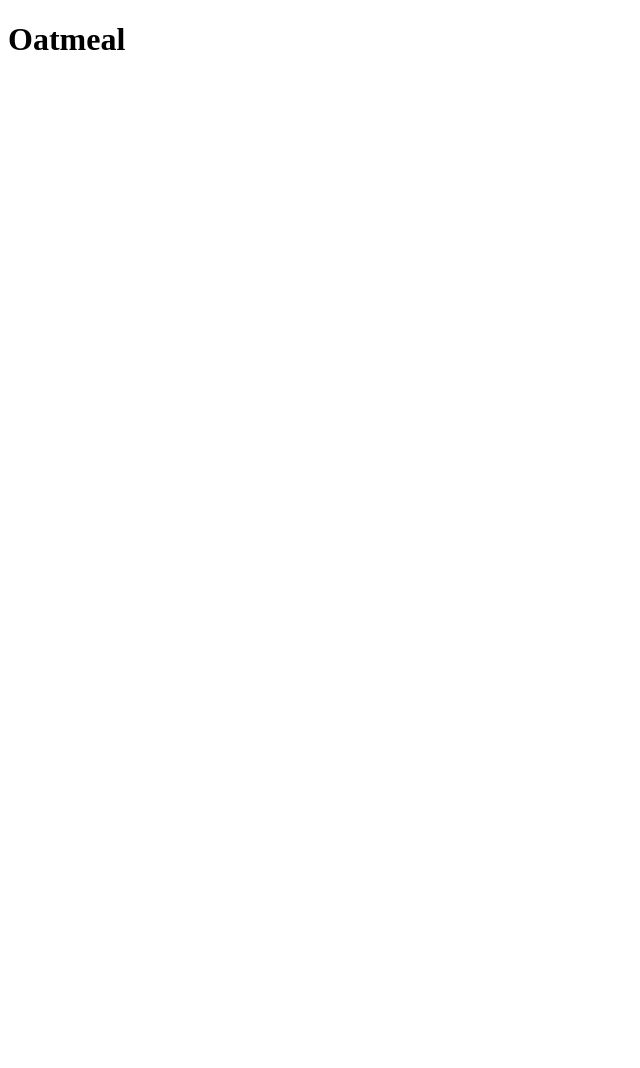
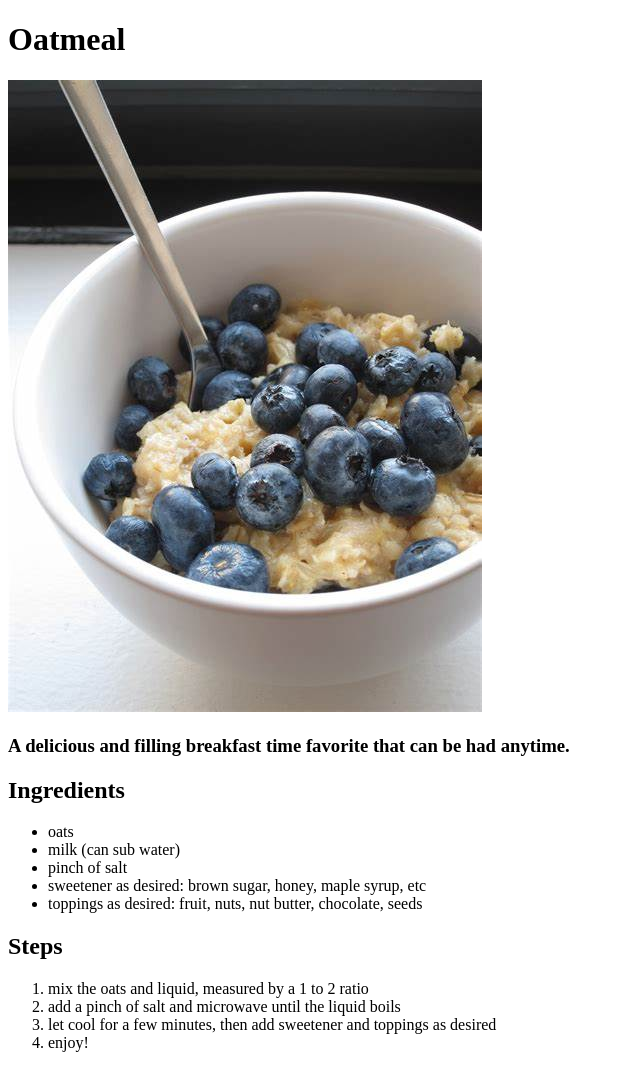
Before and after one commit to kayleelinn/odin-recipes, a plain HTML site: page recipes/oatmeal.html in a window 1280 px wide. Shown: the whole page, without its empty margins (0-640 px from the left). Before the commit the page ends 800 px from the top, so only its background shows below. Drawn offline with Linux system fonts and the light colour scheme.

Commit message:
add images and complete recipe for oatmeal.html

```diff
--- a/recipes/oatmeal.html
+++ b/recipes/oatmeal.html
@@ -8,5 +8,24 @@
 </head>
 <body>
   <h1>Oatmeal</h1>
+  <img src="/images/oatmeal.jpg" alt="delicious easy oatmeal">
+  <h3>A delicious and filling breakfast time favorite that can be had anytime.</h3>
+
+  <h2>Ingredients</h2>
+  <ul>
+    <li>oats</li>
+    <li>milk (can sub water)</li>
+    <li>pinch of salt</li>
+    <li>sweetener as desired: brown sugar, honey, maple syrup, etc</li>
+    <li>toppings as desired: fruit, nuts, nut butter, chocolate, seeds</li>
+  </ul>
+
+  <h2>Steps</h2>
+  <ol>
+    <li>mix the oats and liquid, measured by a 1 to 2 ratio</li>
+    <li>add a pinch of salt and microwave until the liquid boils</li>
+    <li>let cool for a few minutes, then add sweetener and toppings as desired</li>
+    <li>enjoy!</li>
+  </ol>
 </body>
 </html>
```
Also changed, not shown: images/oatmeal.jpg (added), images/ramen.jpg (added), images/sweet_potato.jpg (added).
